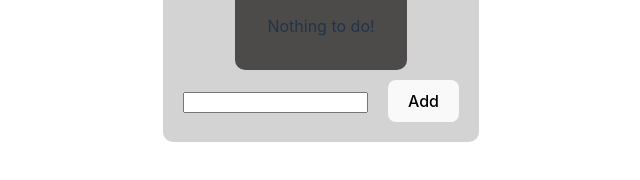
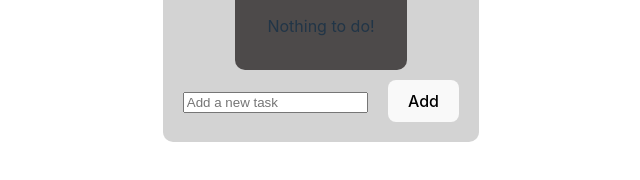
Before and after one commit to BobShoe212/todo-list, a React (Vite) app: page / in a window 1280 px wide. Shown: the part 372-552 px from the top of the page, without its empty margins (319-959 px from the left). Built offline with nearby package versions, Linux system fonts and the light colour scheme.

Commit message:
fixed up input, added placeholder, made it a form

```diff
--- a/src/App.tsx
+++ b/src/App.tsx
@@ -65,16 +65,21 @@ function App() {
           />
         ))}
       </div>
-      <div className="todoInput">
-        <input id="taskInput" value={newTodo} onChange={handleChangeNewTodo} />
-        <button
-          onClick={() => {
-            addTodo(newTodo);
-          }}
-        >
-          Add
-        </button>
-      </div>
+      <form
+        className="todoInput"
+        onSubmit={(e) => {
+          e.preventDefault();
+          addTodo(newTodo);
+        }}
+      >
+        <input
+          id="taskInput"
+          value={newTodo}
+          placeholder="Add a new task"
+          onChange={handleChangeNewTodo}
+        />
+        <button>Add</button>
+      </form>
     </div>
   );
 }
```
